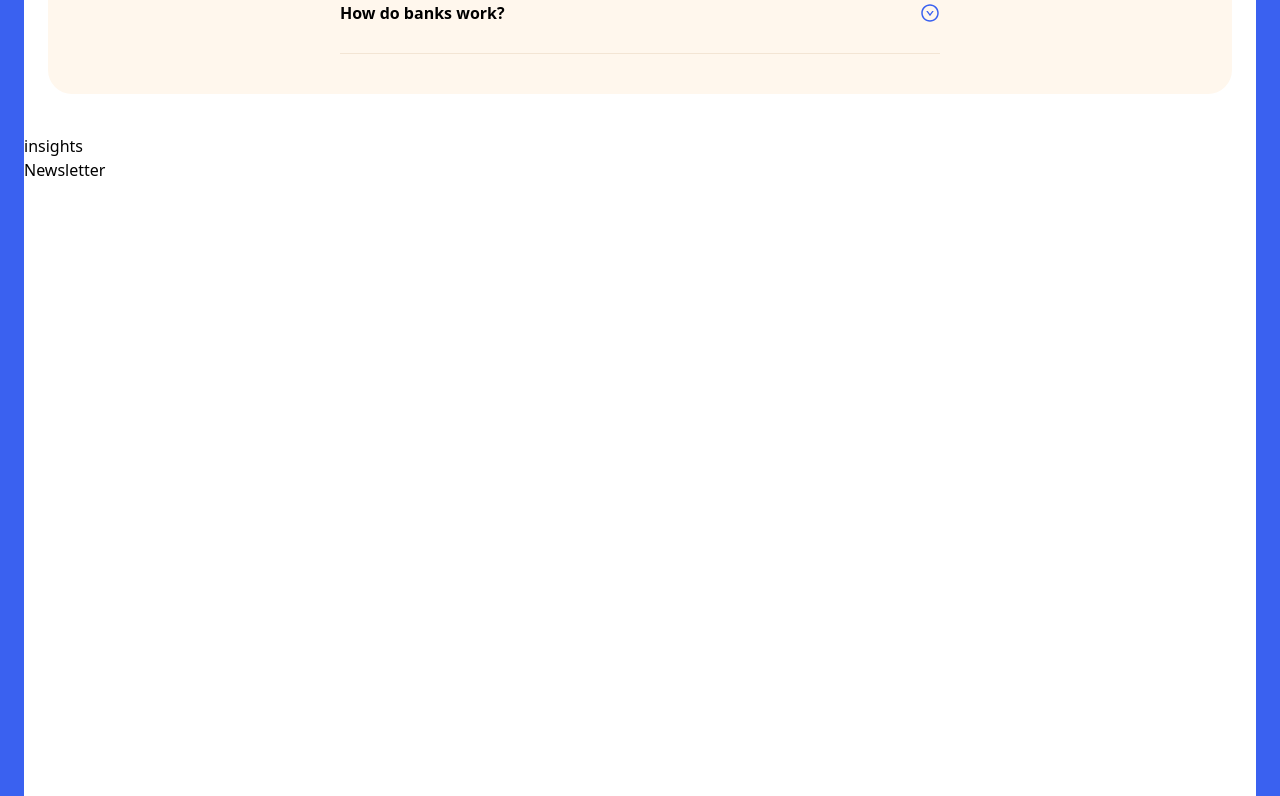
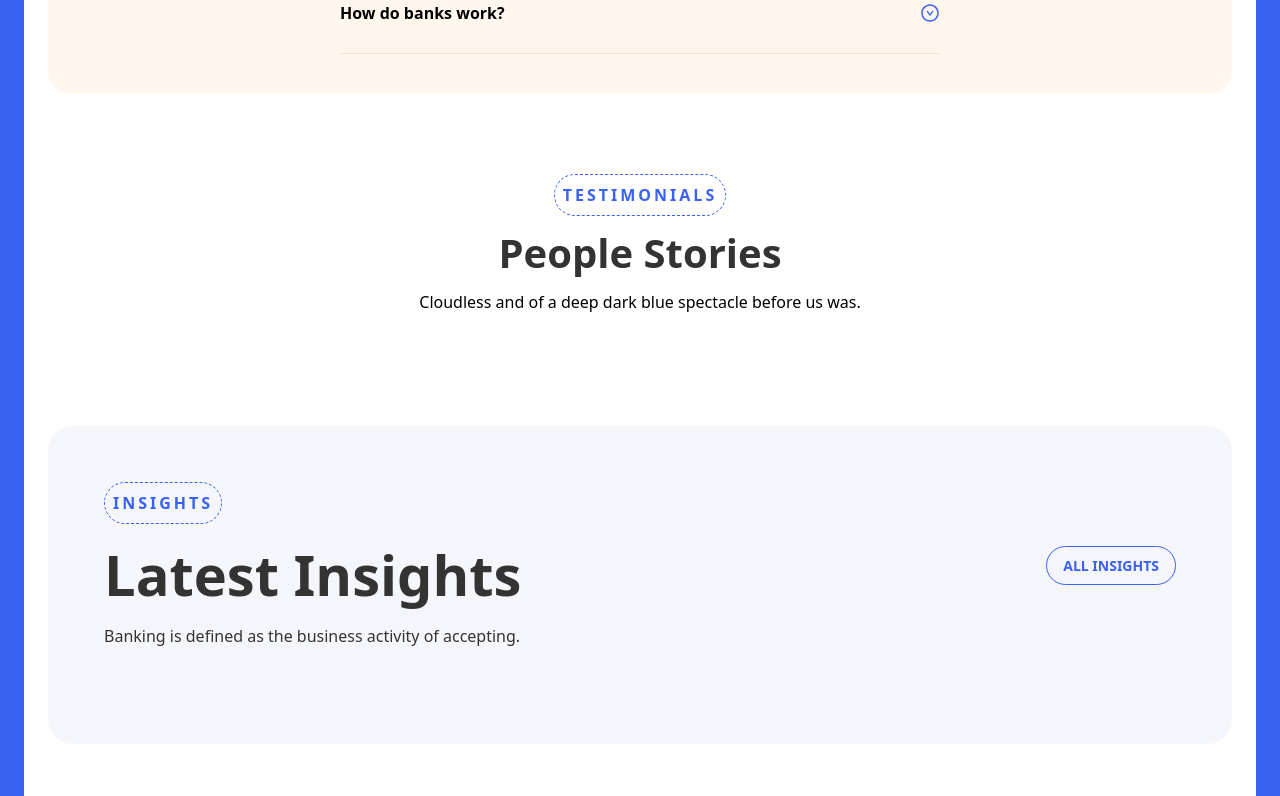
Before and after one commit to Andreyhuey/evobank, a React (Vite) app: page / in a window 1280 px wide. Shown: the part 4660-5456 px from the top of the page. Built offline with nearby package versions, Linux system fonts and the light colour scheme.

Commit message:
insights heading created

```diff
--- a/src/components/Insights.tsx
+++ b/src/components/Insights.tsx
@@ -1,7 +1,34 @@
 const Insights = () => {
   return (
-    <div id="insights">
-      <>insights</>
+    <div id="insights" className="md:px-6 py-10">
+      <div className="bg-[#F5F6FB] rounded-3xl md:px-14 px-6 py-14">
+        <div className="flex flex-col md:flex-row justify-between gap-8 pb-10">
+          <div className="flex flex-col lg:flex-row lg:items-center lg:justify-between gap-8 w-full">
+            <div className="flex flex-col gap-5">
+              <div>
+                <div className="border-[#3A61F0] border-[1px] text-[#3A61F0] border-dashed p-2 font-semibold inline-block rounded-3xl tracking-[3px] uppercase hover:scale-110 transition duration-300 ease-in-out  cursor-pointer">
+                  insights
+                </div>
+              </div>
+              <p className="h2 lg:leading-[60px] font-semibold">
+                Latest Insights
+              </p>
+              <p className="text-[#333333] lg:max-w-[470px]">
+                Banking is defined as the business activity of accepting.
+              </p>
+            </div>
+
+            <div>
+              <button className="rounded-3xl font-bold border-[1px] border-[#3A61F0] text-[#3A61F0] py-2 px-4 cursor-pointer text-[14px] hover:scale-110 transition duration-300 ease-in-out uppercase">
+                All insights
+              </button>
+            </div>
+          </div>
+        </div>
+        {/*  */}
+
+        <div className="flex flex-col lg:flex-row"></div>
+      </div>
     </div>
   );
 };
--- a/src/components/MultiComponent.tsx
+++ b/src/components/MultiComponent.tsx
@@ -1,4 +1,4 @@
-import { About, FAQs, Insights, Newsletter, Testimonials } from ".";
+import { About, FAQs, Insights, Testimonials } from ".";
 
 const MultiComponent = () => {
   return (
@@ -8,7 +8,6 @@
       <FAQs />
       <Testimonials />
       <Insights />
-      <Newsletter />
     </div>
   );
 };
--- a/src/components/Testimonials.tsx
+++ b/src/components/Testimonials.tsx
@@ -26,32 +26,32 @@
   //   }
   //   slider.scrollLeft = slider.scrollLeft + 950;
   // };
-  // return (
-  //   <div id="stories" className="px-6 md:px-20 py-10 ">
-  //     <>
-  //       <div className="flex flex-col gap-3 items-center justify-center">
-  //         <div>
-  //           <div className="border-[#3A61F0] border-[1px] text-[#3A61F0] border-dashed p-2 font-semibold inline-block rounded-3xl tracking-[3px] uppercase hover:scale-110 transition duration-300 ease-in-out  cursor-pointer">
-  //             Testimonials
-  //           </div>
-  //         </div>
-  //         <div className="text-center h3 lg:w-[425px] leading-[50px]">
-  //           People Stories
-  //         </div>
-  //         <p>Cloudless and of a deep dark blue spectacle before us was.</p>
-  //       </div>
-  //     </>
-  //     <main className="py-4 ">
-  //       <div className="flex items-center gap-x-10 lg:gap-x-12 min-w-fit">
-  //         {TestimonialData?.map((item, index) => (
-  //           <>
-  //             <Stories key={index} index={index} />
-  //           </>
-  //         ))}
-  //       </div>
-  //     </main>
-  //   </div>
-  // );
+  return (
+    <div id="stories" className="px-6 md:px-20 py-10 ">
+      <>
+        <div className="flex flex-col gap-3 items-center justify-center">
+          <div>
+            <div className="border-[#3A61F0] border-[1px] text-[#3A61F0] border-dashed p-2 font-semibold inline-block rounded-3xl tracking-[3px] uppercase hover:scale-110 transition duration-300 ease-in-out  cursor-pointer">
+              Testimonials
+            </div>
+          </div>
+          <div className="text-center h3 lg:w-[425px] leading-[50px]">
+            People Stories
+          </div>
+          <p>Cloudless and of a deep dark blue spectacle before us was.</p>
+        </div>
+      </>
+      <main className="py-4 ">
+        <div className="flex items-center gap-x-10 lg:gap-x-12 min-w-fit">
+          {/* {TestimonialData?.map((item, index) => (
+            <>
+              <Stories key={index} index={index} />
+            </>
+          ))} */}
+        </div>
+      </main>
+    </div>
+  );
 };
 
 export default Testimonials;
```
